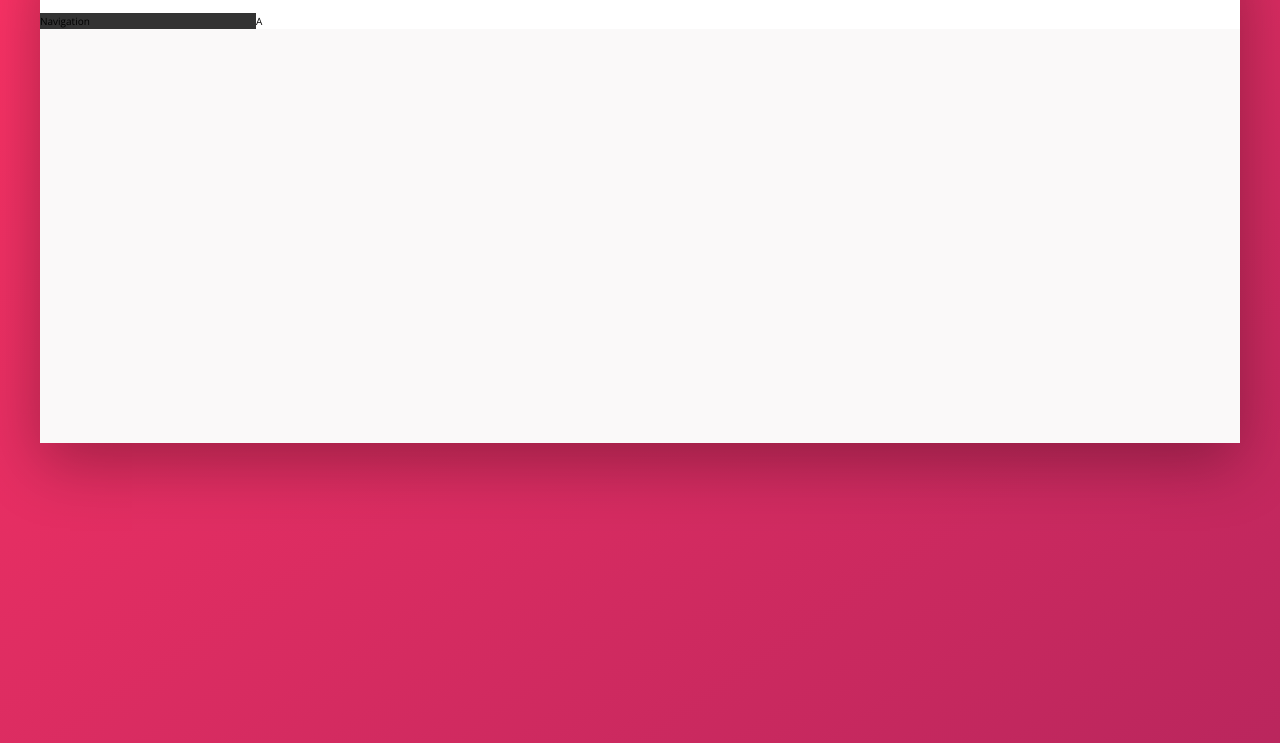
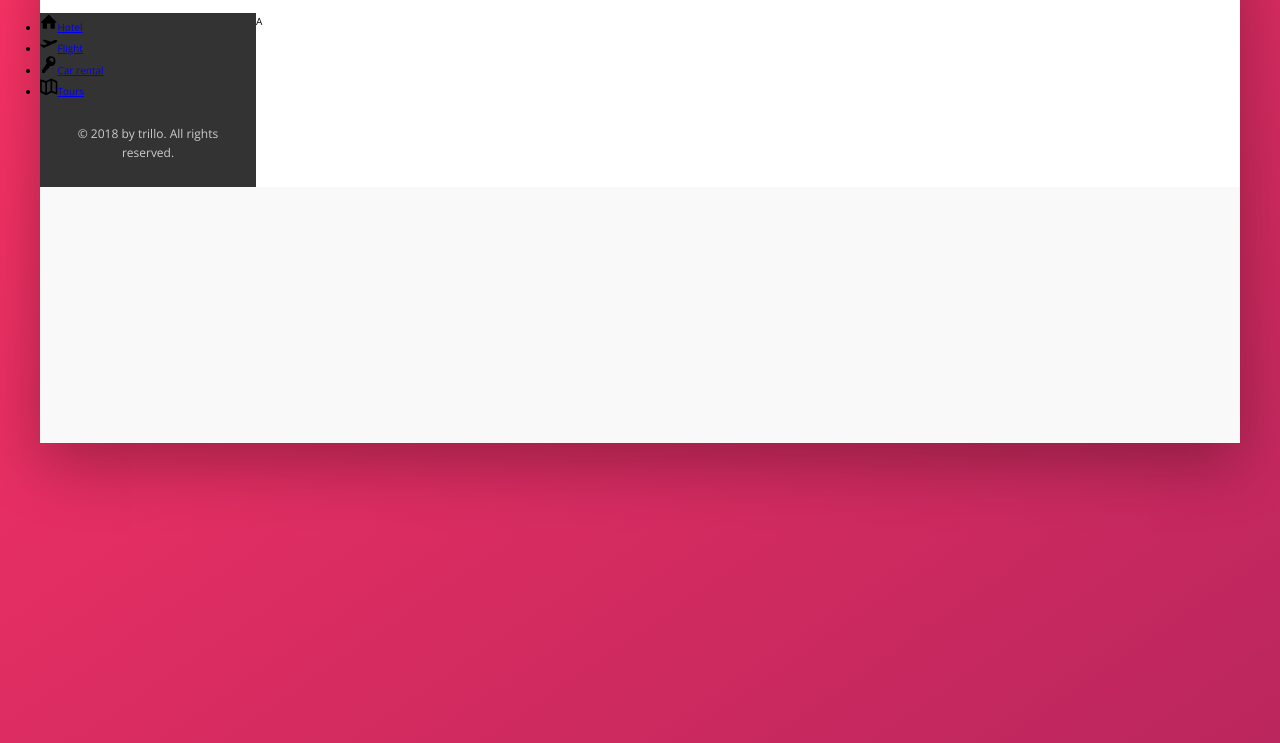
Before and after one commit to andrucz/mastering-flexbox, a website: page index.html in a window 1280 px wide. Shown: the part 137-880 px from the top of the page. Drawn offline with nearby package versions, Linux system fonts and the light colour scheme; files that its build step writes are made by us from their sources.

Commit message:
side nav

```diff
--- a/index.html
+++ b/index.html
@@ -49,8 +49,49 @@
 
     <div class="content">
       <nav class="sidebar">
-        Navigation
+        <ul class="side-nav">
+          <li class="side-nav__item">
+            <a href="#" class="side-nav__link">
+              <svg class="side-nav__icon">
+                <use xlink:href="img/sprite.svg#icon-home"></use>
+                <span>Hotel</span>
+              </svg>
+            </a>
+          </li>
+
+          <li class="side-nav__item">
+            <a href="#" class="side-nav__link">
+              <svg class="side-nav__icon">
+                <use xlink:href="img/sprite.svg#icon-aircraft-take-off"></use>
+                <span>Flight</span>
+              </svg>
+            </a>
+          </li>
+
+          <li class="side-nav__item">
+            <a href="#" class="side-nav__link">
+              <svg class="side-nav__icon">
+                <use xlink:href="img/sprite.svg#icon-key"></use>
+                <span>Car rental</span>
+              </svg>
+            </a>
+          </li>
+
+          <li class="side-nav__item">
+            <a href="#" class="side-nav__link">
+              <svg class="side-nav__icon">
+                <use xlink:href="img/sprite.svg#icon-map"></use>
+                <span>Tours</span>
+              </svg>
+            </a>
+          </li>
+        </ul>
+
+        <div class="legal">
+          &copy; 2018 by trillo. All rights reserved.
+        </div>
       </nav>
+
       <main class="hotel-view">
         A
       </main>
--- a/sass/_components.scss
+++ b/sass/_components.scss
@@ -109,3 +109,27 @@
     margin-right: 1rem;
   }
 }
+
+// SIDE NAVIGATION
+.side-nav {
+  &__item {
+
+  }
+
+  &__link {
+
+  }
+
+  &__icon {
+    height: 1.75rem;
+    width: 1.75rem;
+  }
+}
+
+// LEGAL TEXT
+.legal {
+  font-size: 1.2rem;
+  color: var(--color-gray-light-4);
+  text-align: center;
+  padding: 2.5rem;
+}
```
